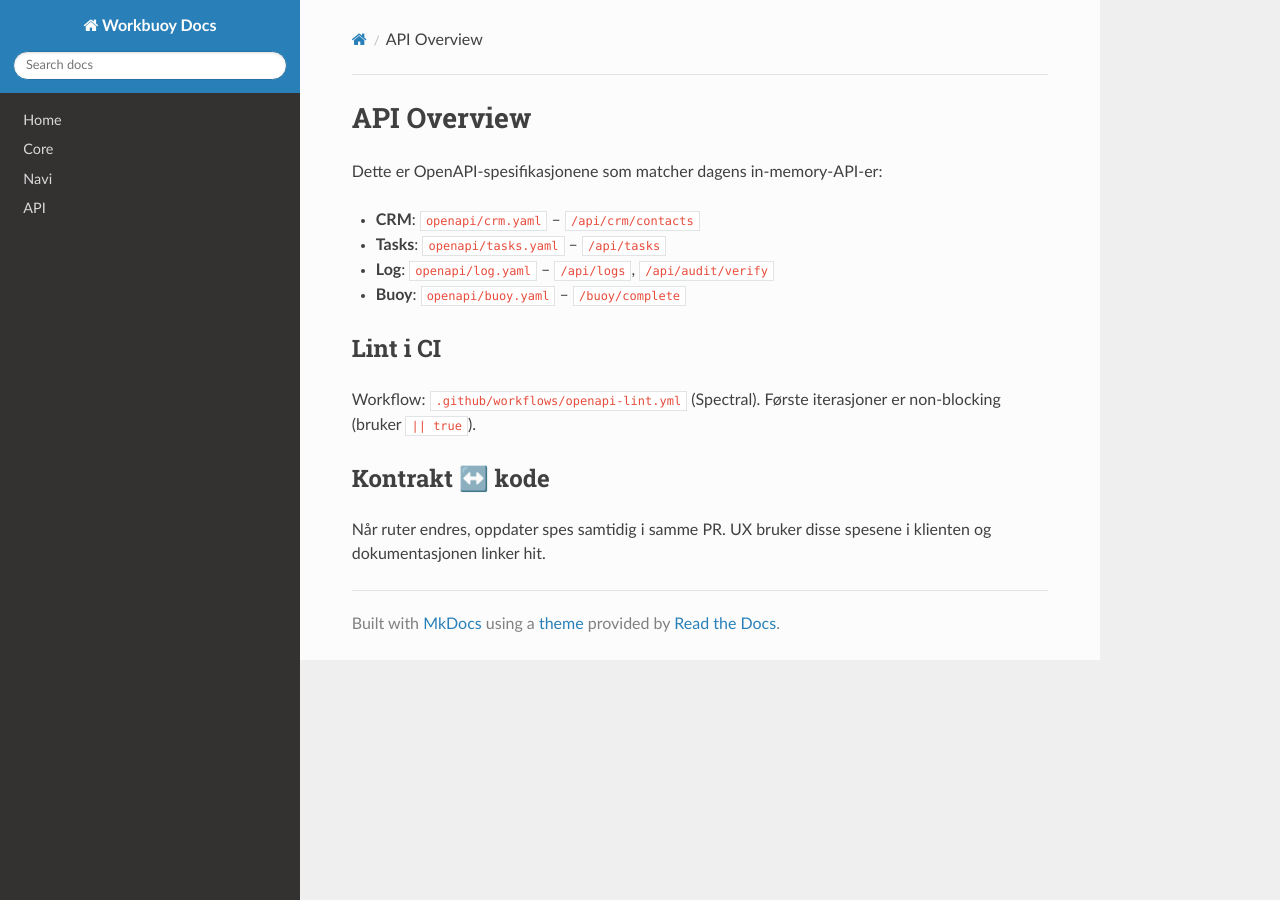
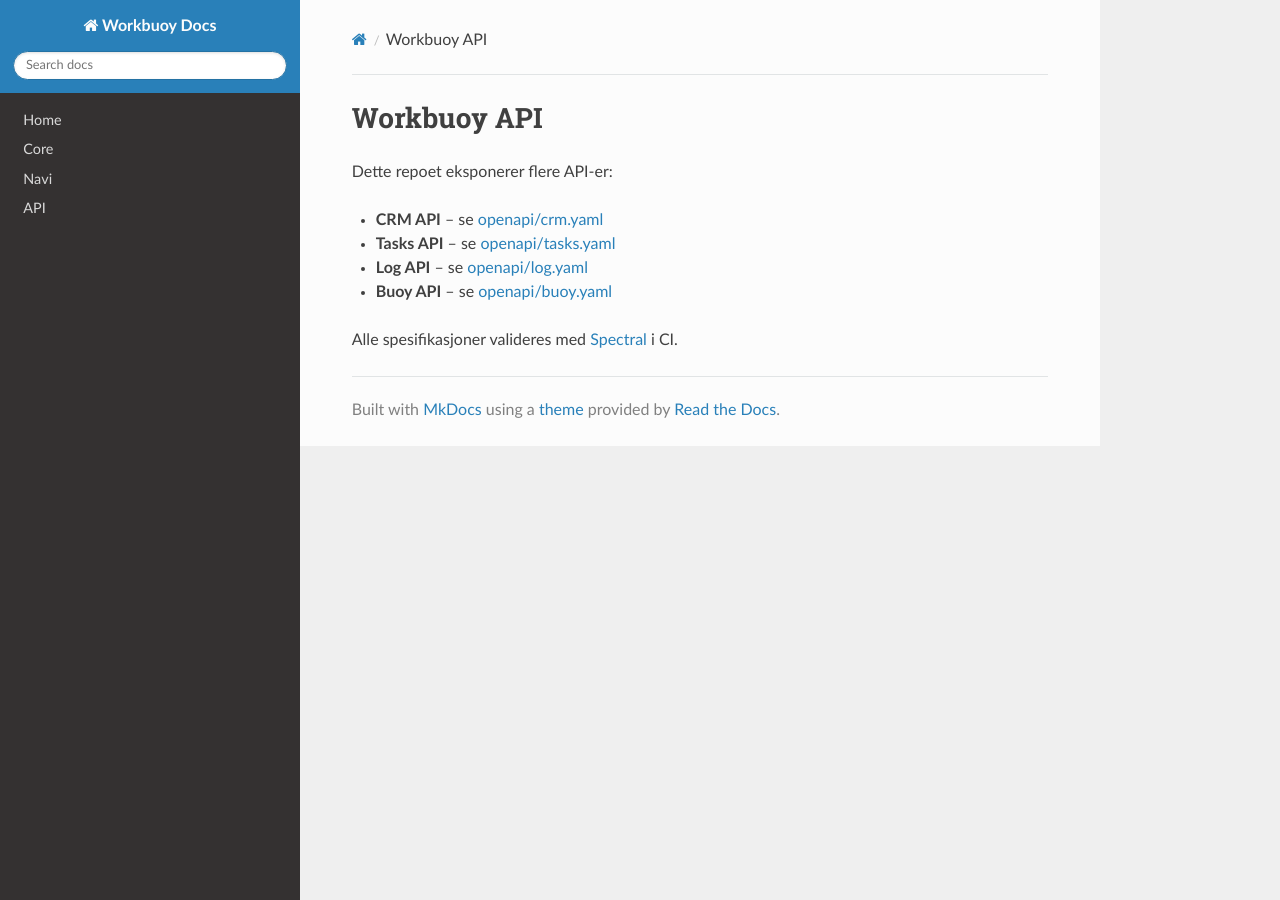
Before and after one commit to workbuoy/workbuoy-suite, an MkDocs documentation site: the page built from docs/api.md, in a window 1280 px wide. Built offline with MkDocs 1.6.1, drawn with Linux system fonts in a browser that asks for light colours; nearby versions of some CDN libraries.

Commit message:
Add files via upload

```diff
--- a/docs/api.md
+++ b/docs/api.md
@@ -1,14 +1,10 @@
-# API Overview
+# Workbuoy API
 
-Dette er OpenAPI-spesifikasjonene som matcher dagens in-memory-API-er:
+Dette repoet eksponerer flere API-er:
 
-- **CRM**: `openapi/crm.yaml` – `/api/crm/contacts`
-- **Tasks**: `openapi/tasks.yaml` – `/api/tasks`
-- **Log**: `openapi/log.yaml` – `/api/logs`, `/api/audit/verify`
-- **Buoy**: `openapi/buoy.yaml` – `/buoy/complete`
+- **CRM API** – se [openapi/crm.yaml](../openapi/crm.yaml)
+- **Tasks API** – se [openapi/tasks.yaml](../openapi/tasks.yaml)
+- **Log API** – se [openapi/log.yaml](../openapi/log.yaml)
+- **Buoy API** – se [openapi/buoy.yaml](../openapi/buoy.yaml)
 
-## Lint i CI
-Workflow: `.github/workflows/openapi-lint.yml` (Spectral). Første iterasjoner er non-blocking (bruker `|| true`).
-
-## Kontrakt ↔️ kode
-Når ruter endres, oppdater spes samtidig i samme PR. UX bruker disse spesene i klienten og dokumentasjonen linker hit.
+Alle spesifikasjoner valideres med [Spectral](https://meta.stoplight.io/docs/spectral) i CI.
```
Also changed, not shown: 4 other files.
